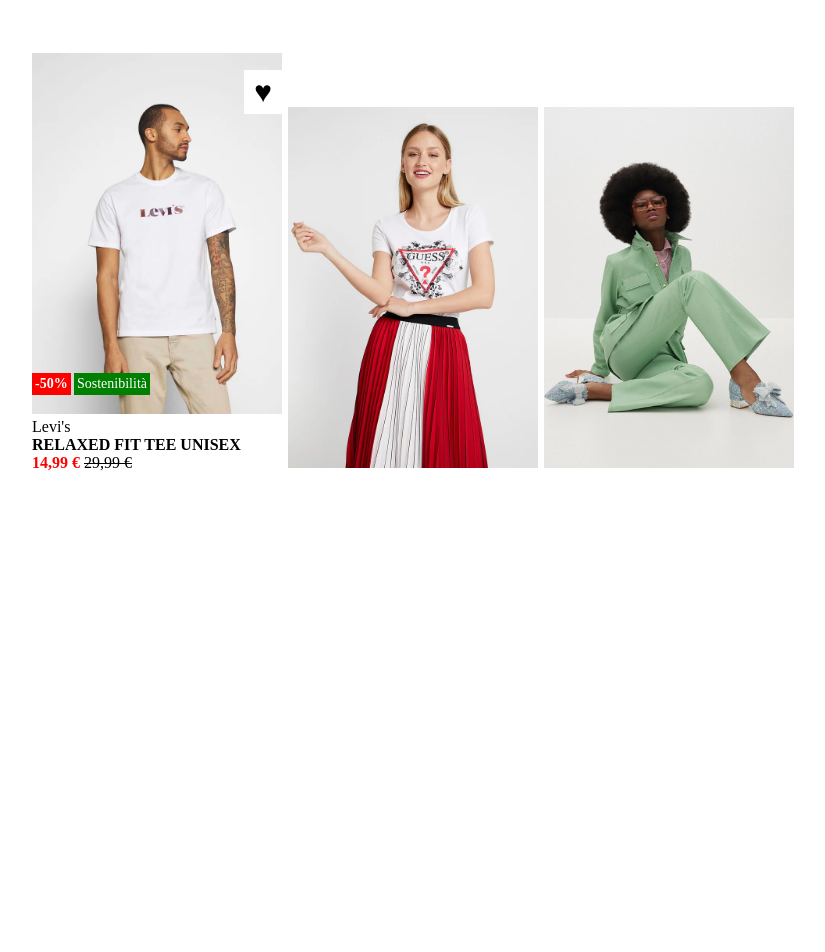
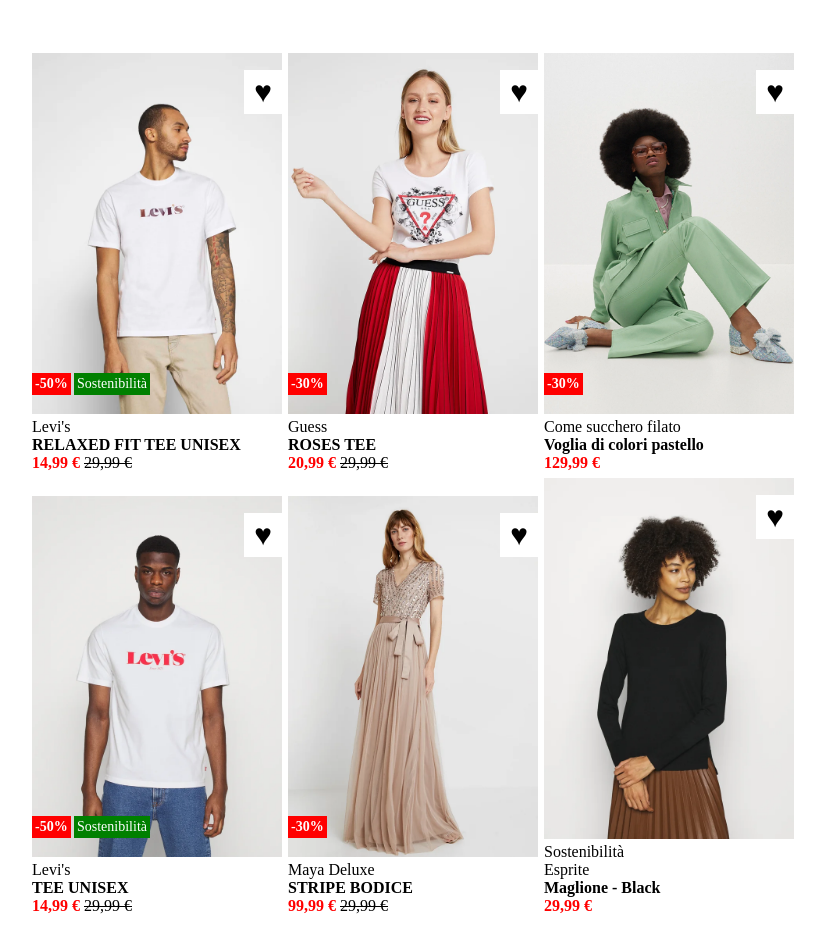
Before and after one commit to DarioDa86/htmlcss-shop, a plain HTML site: page index.html in a window 1280 px wide. Shown: the whole page, without its empty margins (227-1052 px from the left). Before the commit the page ends 800 px from the top, so only its background shows below. Drawn offline with Linux system fonts and the light colour scheme.

Commit message:
Inseriti tutti gli elementi della seconda riga

```diff
--- a/index.html
+++ b/index.html
@@ -23,9 +23,56 @@
                 </div><!--delete-
                 space--><div class="product">
                     <img src="img/2.webp" alt="Guess - roses tee">
+                    <div class="heart-icon">&hearts;</div>
+                    <div class="tag-sconto tag-base"><strong>-30%</strong></div>
+                    <div>
+                        Guess <br>
+                        <strong>ROSES TEE<br>
+                        <span class="final-price">20,99 €</span></strong> <span class="original-price">29,99 €</span>
+                    </div>
                 </div><!--delete-
                 space--><div class="product">
                     <img src="img/3.webp" alt="Come succhero filato - completo verde">
+                    <div class="heart-icon">&hearts;</div>
+                    <div class="tag-sconto tag-base"><strong>-30%</strong></div>
+                    <div>
+                        Come succhero filato <br>
+                        <strong>Voglia di colori pastello<br>
+                        <span class="final-price">129,99 €</span></strong>
+                    </div>
+                </div>
+            </div>
+            <div class="row">
+                <div class="product">
+                    <img src="img/4.webp" alt="Levis - relaxed fix">
+                    <div class="heart-icon">&hearts;</div>
+                    <div class="tag-sconto tag-base"><strong>-50%</strong></div>
+                    <div class="tag-sostenibilità tag-base">Sostenibilità</div>
+                    <div>
+                        Levi's <br>
+                        <strong>TEE UNISEX<br>
+                        <span class="final-price">14,99 €</span></strong> <span class="original-price">29,99 €</span>
+                    </div>
+                </div><!--delete-
+                space--><div class="product">
+                    <img src="img/5.webp" alt="Guess - roses tee">
+                    <div class="heart-icon">&hearts;</div>
+                    <div class="tag-sconto tag-base"><strong>-30%</strong></div>
+                    <div>
+                        Maya Deluxe <br>
+                        <strong>STRIPE BODICE<br>
+                        <span class="final-price">99,99 €</span></strong> <span class="original-price">29,99 €</span>
+                    </div>
+                </div><!--delete-
+                space--><div class="product">
+                    <img src="img/6.webp" alt="Come succhero filato - completo verde">
+                    <div class="heart-icon">&hearts;</div>
+                    <div class="tag-sostenibilità">Sostenibilità</div>
+                    <div>
+                        Esprite <br>
+                        <strong>Maglione - Black<br>
+                        <span class="final-price">29,99 €</span></strong>
+                    </div>
                 </div>
             </div>
         </div>
```
